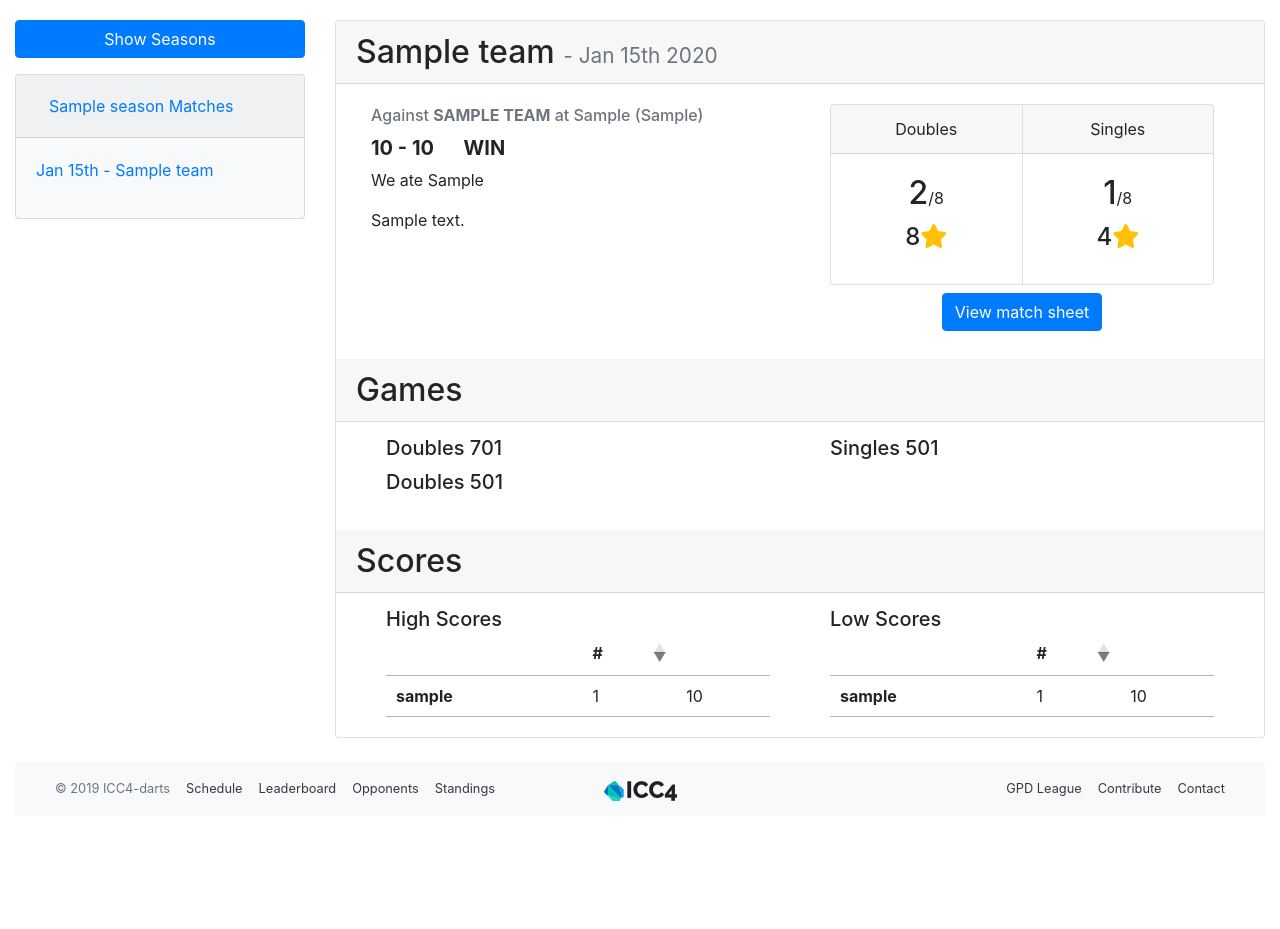
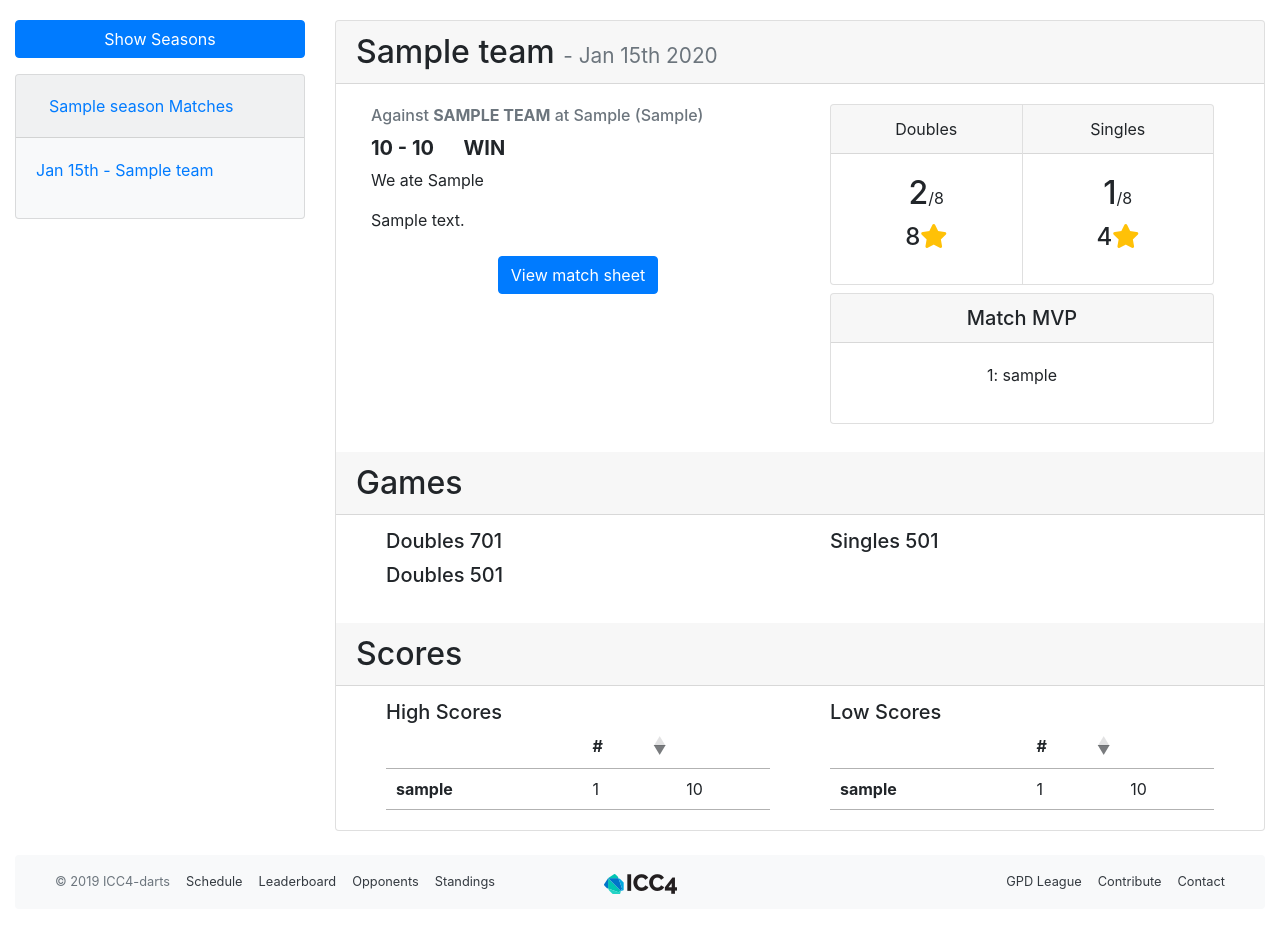
Before and after one commit to cpkm/darts-site, a Flask app: page /match/1 in a window 1280 px wide. Shown: the part 68-997 px from the top of the page. Before the commit the page ends 869 px from the top, so only its background shows below. Run offline with Flask 2, Linux system fonts and the light colour scheme; tables that the repository leaves empty hold one stand-in row (values such as "Sample post"); some libraries are stand-ins or nearby versions.

Commit message:
display poll results on match page

```diff
--- a/app/templates/match.html
+++ b/app/templates/match.html
@@ -74,9 +74,17 @@
           {% else %}Loss{% endif %}</p>
           <p>We ate {{ match.food }}</p>
           <p>{{ match.match_summary }}</p>
+
+          <div class="col-xs-12 d-flex justify-content-center">
+            <button type="button" class="m-2 btn btn-primary" data-toggle="modal" data-target="#scoresheetModal">
+              View match sheet
+            </button>
+          </div>
+
         </div>
 
         <div class="col-xs-12 col-md-6">
+
           {% if match.match_stats %}
           <div class="card-group col-xs-12">
             <div class="card text-center">
@@ -99,12 +107,24 @@
             </div>
           </div>
           {% endif %}
-          <div class="col-xs-12 d-flex justify-content-center">
-            <button type="button" class="m-2 btn btn-primary" data-toggle="modal" data-target="#scoresheetModal">
-              View match sheet
-            </button>
+
+          {% if match.poll %}
+          <div class="col-xs-12 my-2">
+            <div class="card text-center">
+              <h5 class="card-header">
+                Match MVP
+              </h5>
+              <div class="card-body">
+                {% for rank in match.poll.ranking(group=True) %}
+                <p>{{rank[0]}}: {% for o in rank[1] %}{{ o.player.nickname }}{% if loop.index < loop.length %}, {% endif %}{% endfor %}</p>
+                {% endfor %}
               </div>
             </div>
+          </div>
+          {% endif %}
+
+        </div>
+
         {% endif %}
       </div>
 
```
Lines whose indentation alone changed are shown as unchanged.
